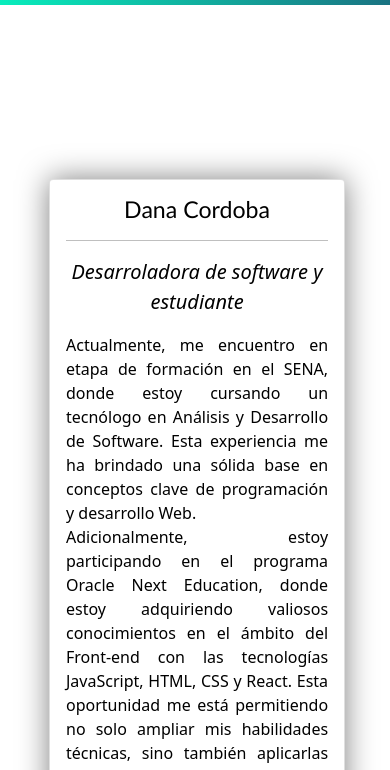
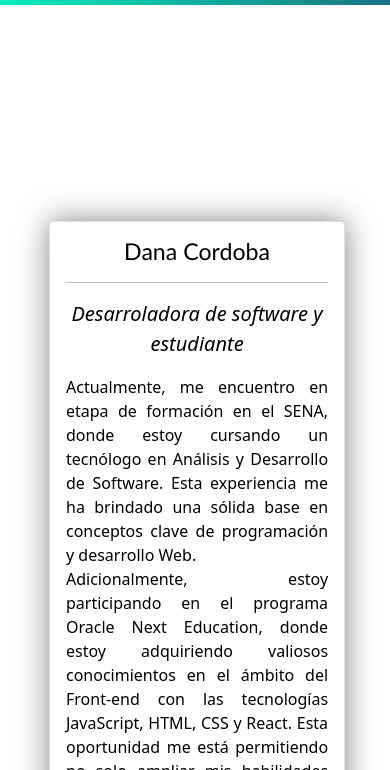
Before and after one commit to danaFernanda25/Portafolio, a plain HTML site: page index.html in a window 390 px wide. Shown: the part 74-844 px from the top of the page. Drawn offline with Linux system fonts and the light colour scheme.

Commit message:
cambio margin top presentacion

```diff
--- a/css/estilos.css
+++ b/css/estilos.css
@@ -124,7 +124,7 @@ a.no-hover:hover{
 
 @media (max-width: 1020px){
   .principal{
-    margin-top: 30vh;
+    margin-top: 35vh;
     margin-left: 25px;
   }
 }
```
